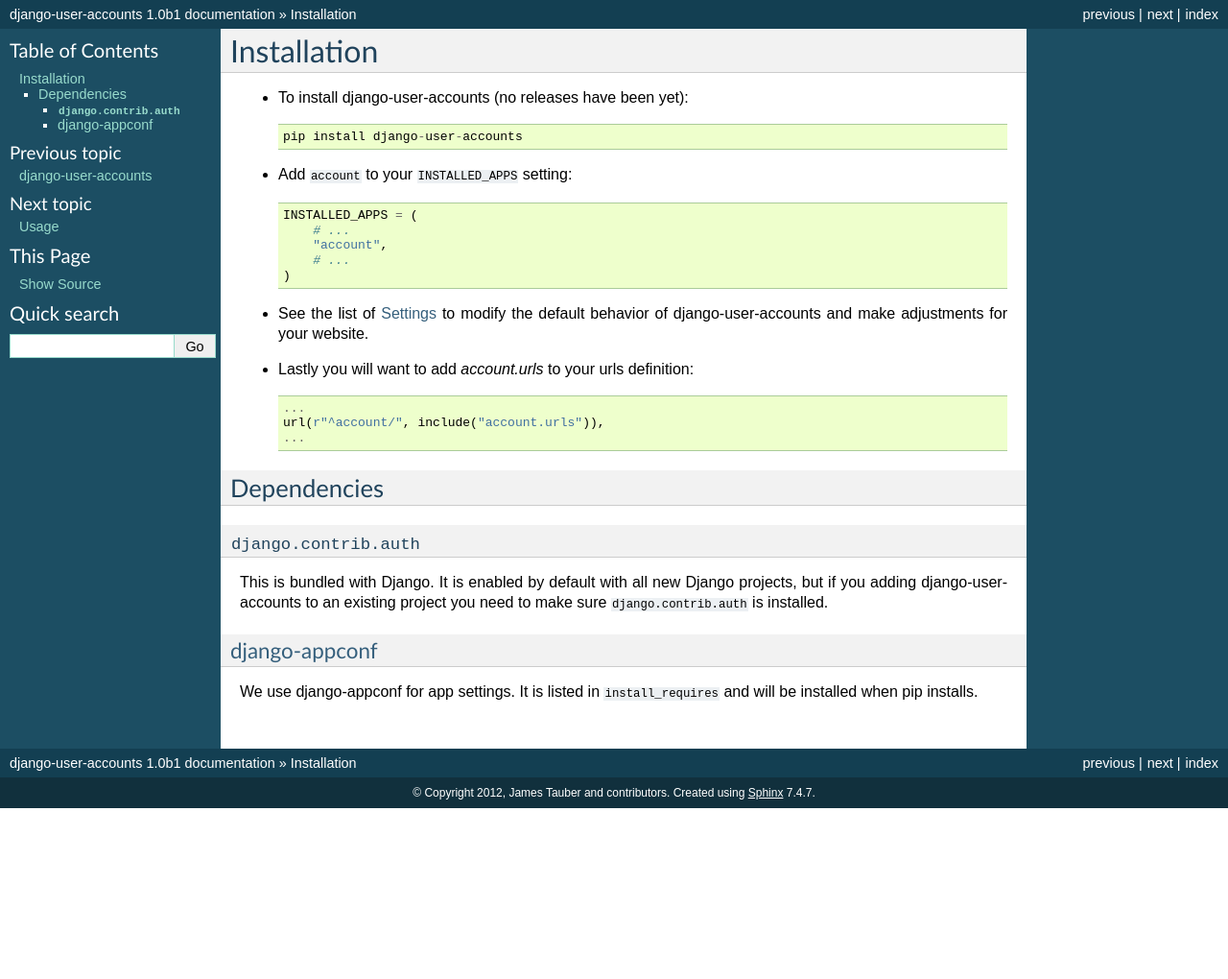
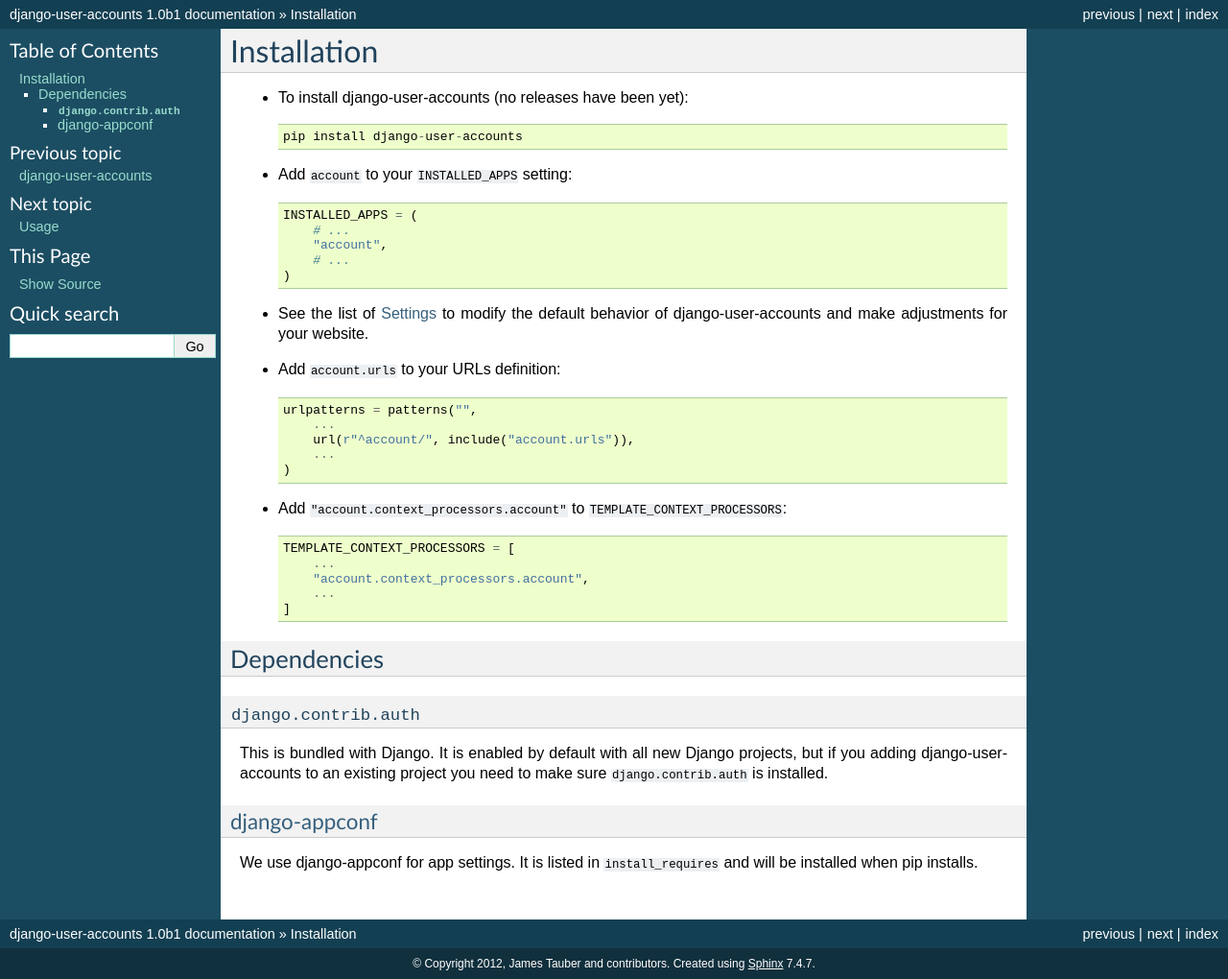
Before and after one commit to pinax/django-user-accounts, a Sphinx documentation site: the page built from docs/installation.rst, in a window 1280 px wide. Shown: the whole page at 96% size. Built offline with Sphinx 7.4.7, drawn with Linux system fonts in a browser that asks for light colours; before the commit the page ends 900 px from its top, so only the background shows below that.

Commit message:
added step to installation

```diff
--- a/docs/installation.rst
+++ b/docs/installation.rst
@@ -19,11 +19,21 @@
 * See the list of :ref:`settings` to modify the default behavior of
   django-user-accounts and make adjustments for your website.
 
-* Lastly you will want to add `account.urls` to your urls definition::
+* Add ``account.urls`` to your URLs definition::
 
-    ...
-    url(r"^account/", include("account.urls")),
-    ...
+    urlpatterns = patterns("",
+        ...
+        url(r"^account/", include("account.urls")),
+        ...
+    )
+
+* Add ``"account.context_processors.account"`` to ``TEMPLATE_CONTEXT_PROCESSORS``::
+
+    TEMPLATE_CONTEXT_PROCESSORS = [
+        ...
+        "account.context_processors.account",
+        ...
+    ]
 
 .. _dependencies:
 
```
